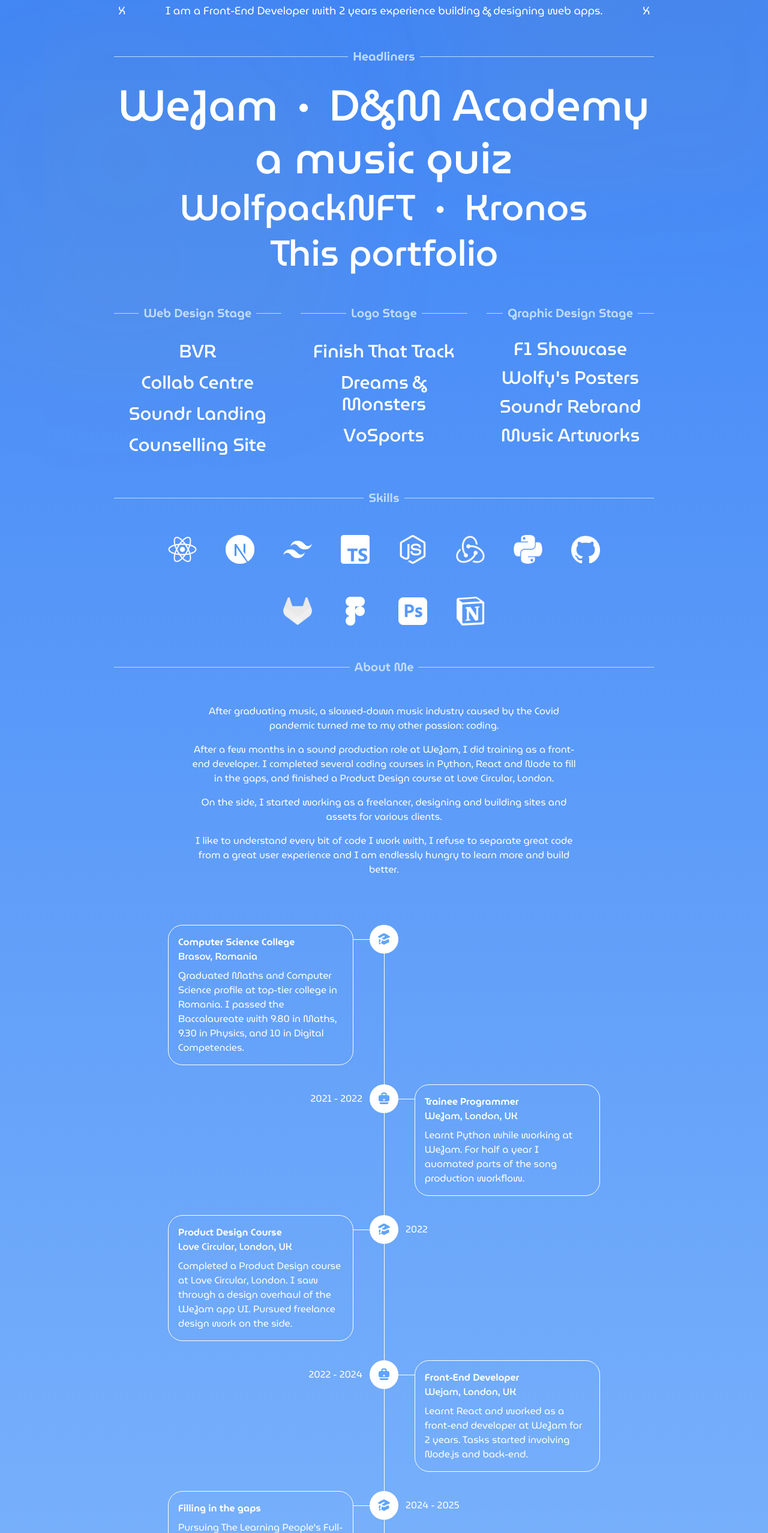
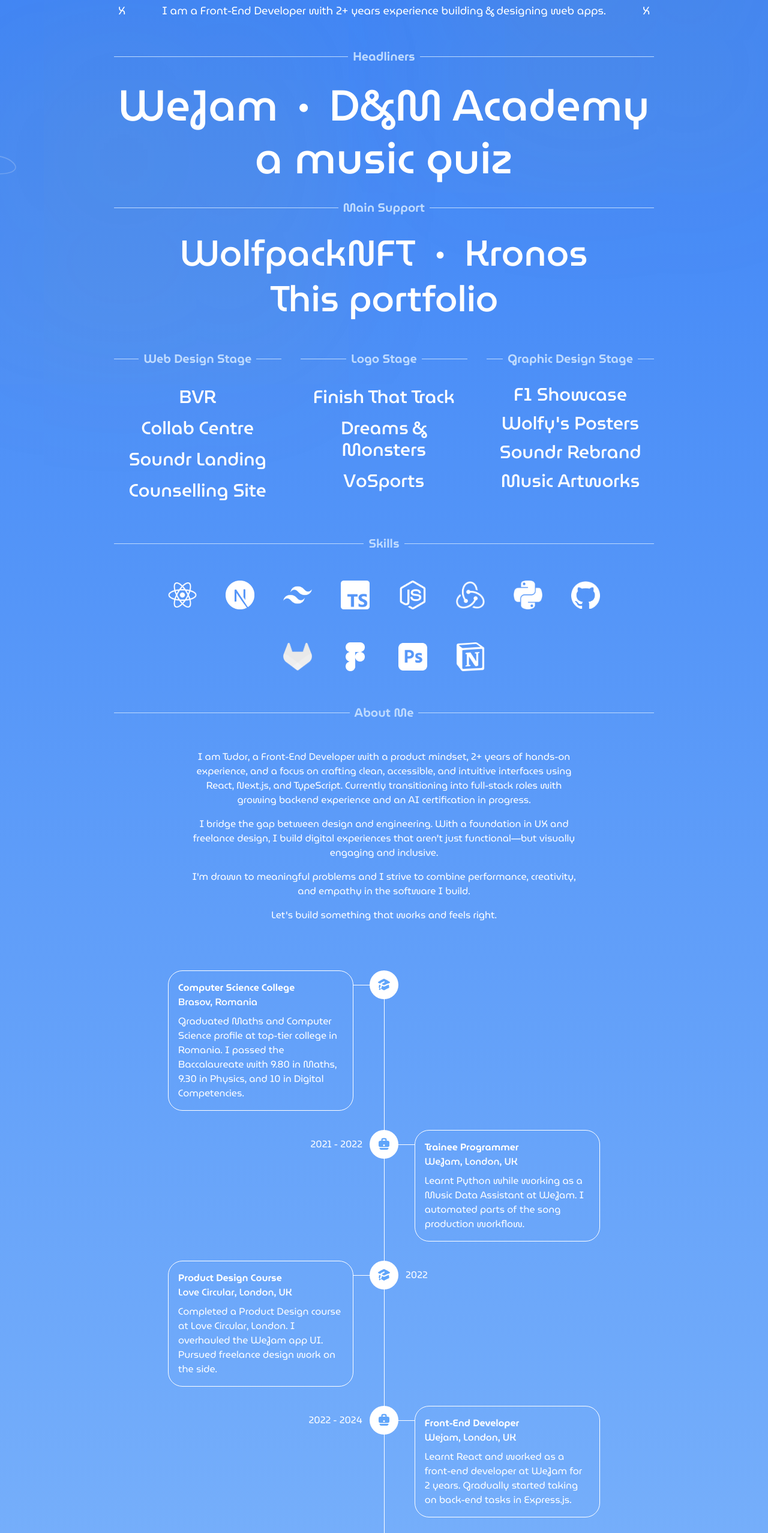
Before and after one commit to 2d0r/2d0r.github.io, a Next.js app: page / in a window 1280 px wide. Shown: the part 244-2800 px from the top of the page at 60% size. Built offline with nearby package versions, Linux system fonts and the light colour scheme.

Commit message:
Updated About Me, bigger clouds, added images to projects

```diff
--- a/src/components/cloud-animation.tsx
+++ b/src/components/cloud-animation.tsx
@@ -11,23 +11,23 @@
             <motion.div className='absolute top-[40vh] left-0 w-full h-[20vh] sm:h-[30vh]'
             initial={{ x: '-70%' }} animate={{ x: '100%' }}
             transition={{ duration: 30, repeat: Infinity, repeatType: 'loop', ease: 'linear' }}>
-                <Image src={'/images/cloud-1.svg'} alt={'cloud-1'} width={200} height={100} loader={imageLoader}
+                <Image src={'/images/cloud-1.svg'} alt={'cloud-1'} width={500} height={250} loader={imageLoader}
                 className='h-full' />
             </motion.div>
             { clouds && clouds >= 2 &&
                 <motion.div className='absolute top-[130vh] left-0 w-full'
                 initial={{ x: '100%' }} animate={{ x: '-70%' }}
-                transition={{ duration: 30, repeat: Infinity, repeatType: 'loop', ease: 'linear', delay: 20 }}>
-                    <Image src={'/images/cloud-2.svg'} alt={'cloud-2'} layout='fill' loader={imageLoader}
-                    className='h-[20vh] w-[40vh] sm:h-[30vh] sm:w-[60vh]' />
+                transition={{ duration: 30, repeat: Infinity, repeatType: 'loop', ease: 'linear', delay: 10 }}>
+                    <Image src={'/images/cloud-2.svg'} alt={'cloud-2'} width={400} height={200} loader={imageLoader}
+                    className='h-full sm:h-[30vh] sm:w-[60vh]' />
                 </motion.div>
             }
             { clouds === 3 &&
                 <motion.div className='absolute top-[250vh] left-0 w-full'
                 initial={{ x: '-70%' }} animate={{ x: '100%' }}
-                transition={{ duration: 30, repeat: Infinity, repeatType: 'loop', ease: 'linear', delay: 10 }}>
-                    <Image src={'/images/cloud-3.svg'} alt={'cloud-3'} width={200} height={100} loader={imageLoader}
-                    className='h-[20vh] w-[40vh] sm:h-[30vh] sm:w-[60vh]' />
+                transition={{ duration: 30, repeat: Infinity, repeatType: 'loop', ease: 'linear', delay: 5 }}>
+                    <Image src={'/images/cloud-3.svg'} alt={'cloud-3'} width={500} height={250} loader={imageLoader}
+                    className='h-full sm:h-[30vh] sm:w-[60vh]' />
                 </motion.div>
             }
         </div>
--- a/src/components/projects.tsx
+++ b/src/components/projects.tsx
@@ -49,7 +49,9 @@
             {/* Subtitle */}
             <div className='flex gap-4 text-center justify-between items-center w-full text-lg'>
                 <span className='hidden md:inline'>X</span>
-                <span className='w-full text-center mt-8 md:mt-0 px-8 md:px-0'>I am a Front-End Developer with 2 years experience building & designing web apps.</span>
+                <span className='w-full text-center mt-8 md:mt-0 px-8 md:px-0'>
+                    I am a Front-End Developer with 2+ years experience building & designing web apps.
+                </span>
                 <span className='hidden md:inline'>X</span>
             </div>
             <QuickLinks className='inline md:hidden mt-6 text-yellow-300' />
@@ -57,8 +59,8 @@
 
         <motion.div className='w-full flex flex-col items-center justify-center gap-4 font-medium'
         initial={{ opacity: 0, y: 50 }} animate={{ opacity: 1, y: 0 }} transition={{ delay: 0.3 }}>
+            {/* Headliners 1 */}
             <Divider heading='Headliners' />
-            {/* Headliners 1 */}
             <div className='flex flex-wrap flex-col md:flex-row gap-x-8 gap-y-4 justify-center'>
                 <ProjectLink projectId='wejam' className='text-5xl md:text-7xl' />
                 <span className='text-5xl md:text-7xl'> • </span>
@@ -67,6 +69,7 @@
             </div>
 
             {/* Headliners 2 */}
+            <Divider heading='Main Support' />
             <div className='flex flex-wrap gap-x-8 gap-y-4 justify-center'>
                 <ProjectLink projectId='wolfpack' className='text-4xl md:text-6xl' />
                 <span className='text-4xl md:text-6xl'> • </span>
--- a/src/lib/data.ts
+++ b/src/lib/data.ts
@@ -85,7 +85,7 @@
                         <li>Deployed frontend to Netlify with environment-based API integration.</li>
                     </ul>
                 `,
-                // images: [ 'gifs/wejam-setUpPlayer-1.1.gif' ],
+                images: [ 'images/dnm-academy-thumb.png' ],
                 layout: 'wide',
             },
         ],
@@ -113,9 +113,9 @@
                     </ul>
                 `,
                 layout: 'wide',
+                images: [ 'images/a-music-quiz.png' ],
             }
         ],
-        redirect: 'https://2d0r.github.io/music-quiz',
         links: [
             { name: 'Live App', href: 'https://2d0r.github.io/music-quiz' },
             { name: 'GitHub Repo', href: 'https://github.com/2d0r/music-quiz' },
@@ -427,10 +427,10 @@
 
 export const aboutData = {
     text: `
-        <p>After graduating music, a slowed-down music industry caused by the Covid pandemic turned me to my other passion: coding.<br/></p>
-        <p>After a few months in a sound production role at WeJam, I did training as a front-end developer. I completed several coding courses in Python, React and Node to fill in the gaps, and finished a Product Design course at Love Circular, London.<br/></p>
-        <p>On the side, I started working as a freelancer, designing and building sites and assets for various clients.<br/></p>
-        <p>I like to understand every bit of code I work with, I refuse to separate great code from a great user experience and I am endlessly hungry to learn more and build better.</p>
+        <p>I am Tudor, a Front-End Developer with a product mindset, 2+ years of hands-on experience, and a focus on crafting clean, accessible, and intuitive interfaces using React, Next.js, and TypeScript. Currently transitioning into full-stack roles with growing backend experience and an AI certification in progress.</p>
+        <p>I bridge the gap between design and engineering. With a foundation in UX and freelance design, I build digital experiences that aren’t just functional—but visually engaging and inclusive.</p>
+        <p>I'm drawn to meaningful problems and I strive to combine performance, creativity, and empathy in the software I build.</p>
+        <p>Let's build something that works and feels right.</p>
     `,
 }
 
@@ -447,7 +447,7 @@
         index: 2,
         title: 'Trainee Programmer',
         location: 'WeJam, London, UK',
-        text: 'Learnt Python while working at WeJam. For half a year I auomated parts of the song production workflow.',
+        text: 'Learnt Python while working as a Music Data Assistant at WeJam. I automated parts of the song production workflow.',
         years: '2021 - 2022',
         type: 'work',
     },
@@ -455,7 +455,7 @@
         index: 3,
         title: 'Product Design Course',
         location: 'Love Circular, London, UK',
-        text: 'Completed a Product Design course at Love Circular, London. I saw through a design overhaul of the WeJam app UI. Pursued freelance design work on the side.',
+        text: 'Completed a Product Design course at Love Circular, London. I overhauled the WeJam app UI. Pursued freelance design work on the side.',
         years: '2022',
         type: 'education',
     },
@@ -463,15 +463,15 @@
         index: 4,
         title: 'Front-End Developer',
         location: 'Wejam, London, UK',
-        text: 'Learnt React and worked as a front-end developer at WeJam for 2 years. Tasks started involving Node.js and back-end.',
+        text: 'Learnt React and worked as a front-end developer at WeJam for 2 years. Gradually started taking on back-end tasks in Express.js.',
         years: '2022 - 2024',
         type: 'work',
     },
     {
         index: 5,
-        title: 'Filling in the gaps',
-        location: null,
-        text: 'Pursuing The Learning People\'s Full-Stack Certification. Completed Codecademy\'s Front-End Engineer Professional Certification. Built several projects from scratch, to solidify and connect my full stack skills.',
+        title: 'BCS Tech10 Full-Stack Developer Certification',
+        location: 'The Learning People',
+        text: 'After completing Codecademy\'s Front-End Engineer Professional Certification, I enrolled in The Learning People\'s accredited full-stack certification, which I completed in May 2025 with top grades.',
         years: '2024 - 2025',
         type: 'education',
     },
```
